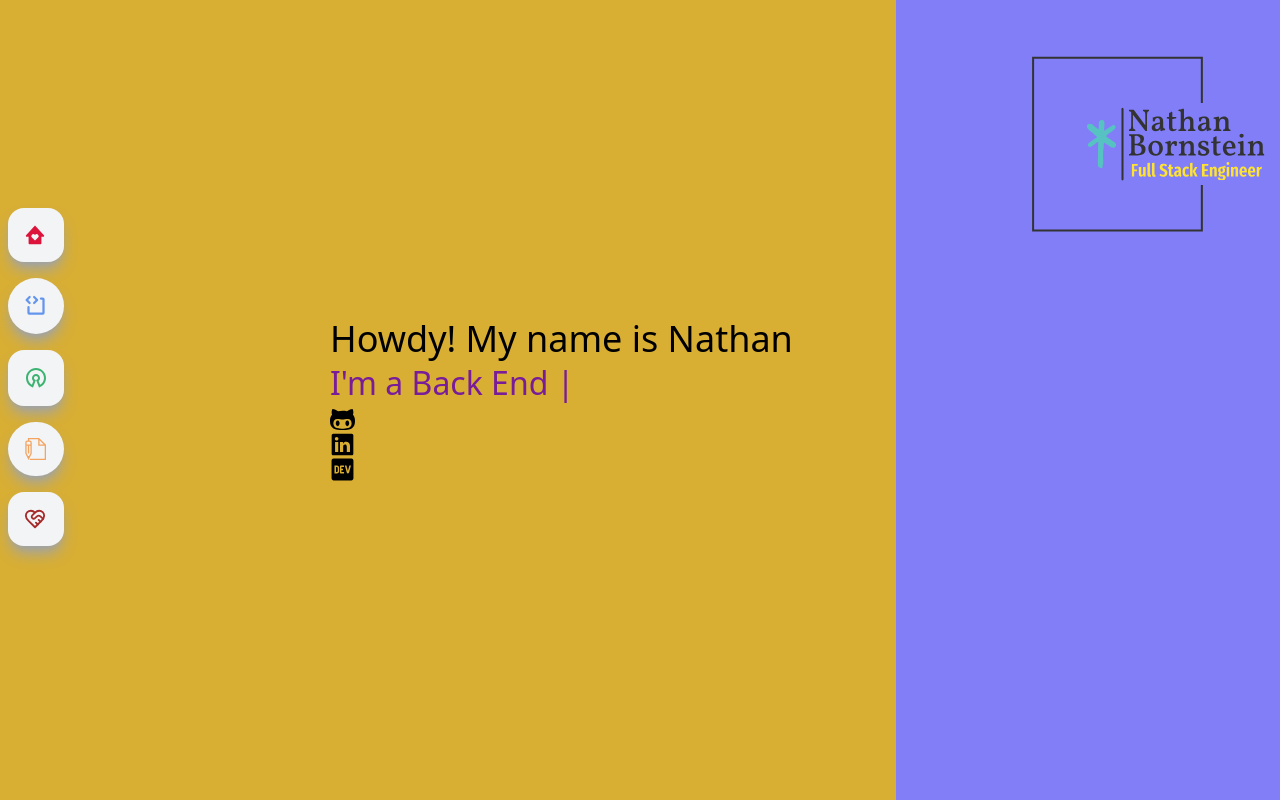
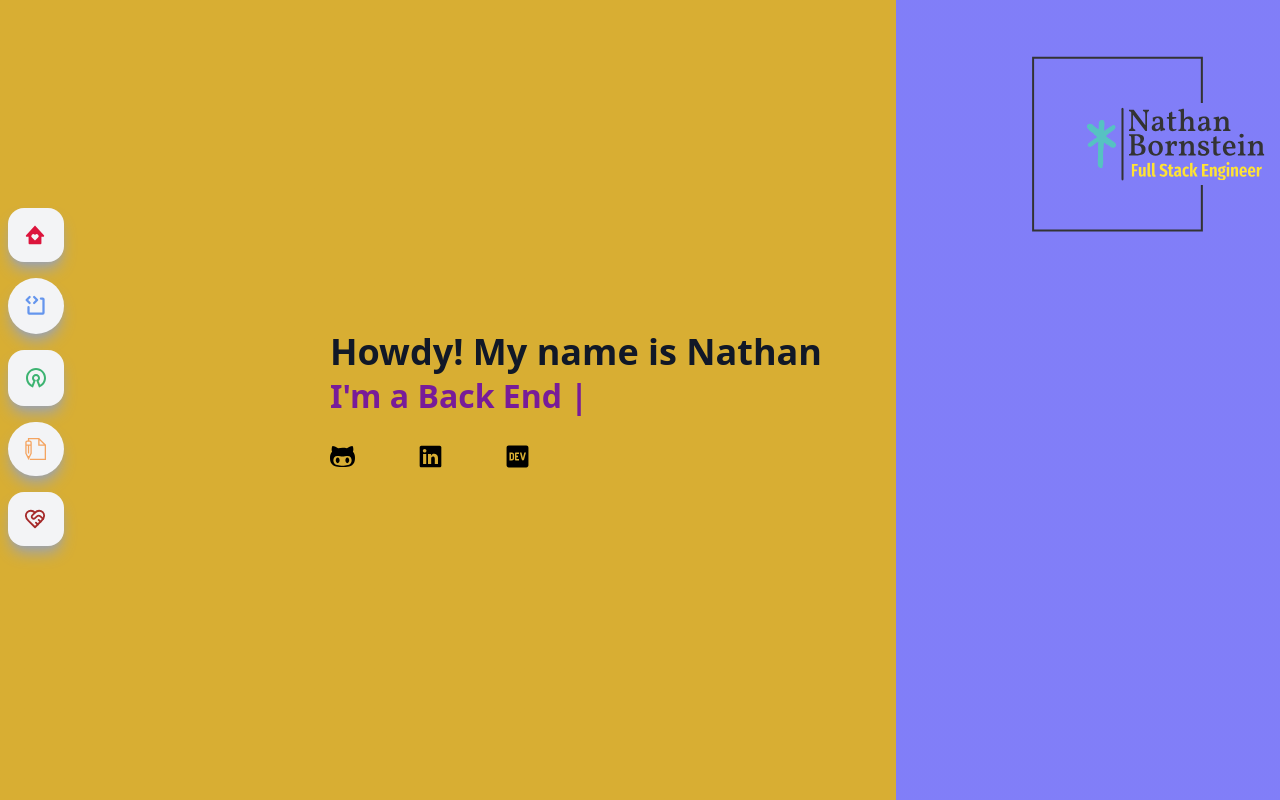
Before and after one commit to greenteaisgreat/portfolio, a React (Vite) app: page / in a window 1280 px wide. Shown: the top 800 px of the page. Built offline with nearby package versions, Linux system fonts and the light colour scheme.

Commit message:
Adjust Hero Font Size/Color & Space Social Icons

```diff
--- a/src/components/Home.jsx
+++ b/src/components/Home.jsx
@@ -13,8 +13,10 @@ const Home = () => {
         >
             <div className="sm: absolute left-0 top-0 h-screen w-full bg-white/20 pl-20 text-center">
                 <div className="m-auto flex h-full w-full max-w-[700px] flex-col items-center justify-center sm:items-center md:items-start lg:items-start">
-                    <h1 className=" text-4xl">Howdy! My name is Nathan</h1>
-                    <h2 className="sm:items-start">
+                    <h1 className="text-4xl font-bold text-gray-900">
+                        Howdy! My name is Nathan
+                    </h1>
+                    <h2 className="sm:items-start ">
                         <div style={{ color: textColor }}>
                             <TypeAnimation
                                 sequence={[
@@ -47,28 +49,19 @@ const Home = () => {
                                     1000,
                                     `I'm a`,
                                     50,
-                                    () => setTextColor('#42409E'),
-                                    `I'm a Skate-Boarder`,
-                                    1000,
-                                    `I'm a`,
-                                    50,
-                                    () => setTextColor('#0F9E7E'),
-                                    `I'm a Surfer`,
-                                    1000,
-                                    `I'm a`,
-                                    50,
                                     () => setTextColor('#3A3698'),
                                 ]}
                                 speed={50}
                                 style={{
                                     fontSize: '2em',
                                     textAlign: 'left',
+                                    fontWeight: 'bold',
                                 }}
                                 repeat={Infinity}
                             />
                         </div>
                     </h2>
-                    <div>
+                    <div className="flex w-full max-w-[200px] justify-between pt-6">
                         <TfiGithub className="cursor-pointer" size={25} />
                         <RxLinkedinLogo className="cursor-pointer" size={25} />
                         <FaDev className="cursor-pointer" size={25} />
```
